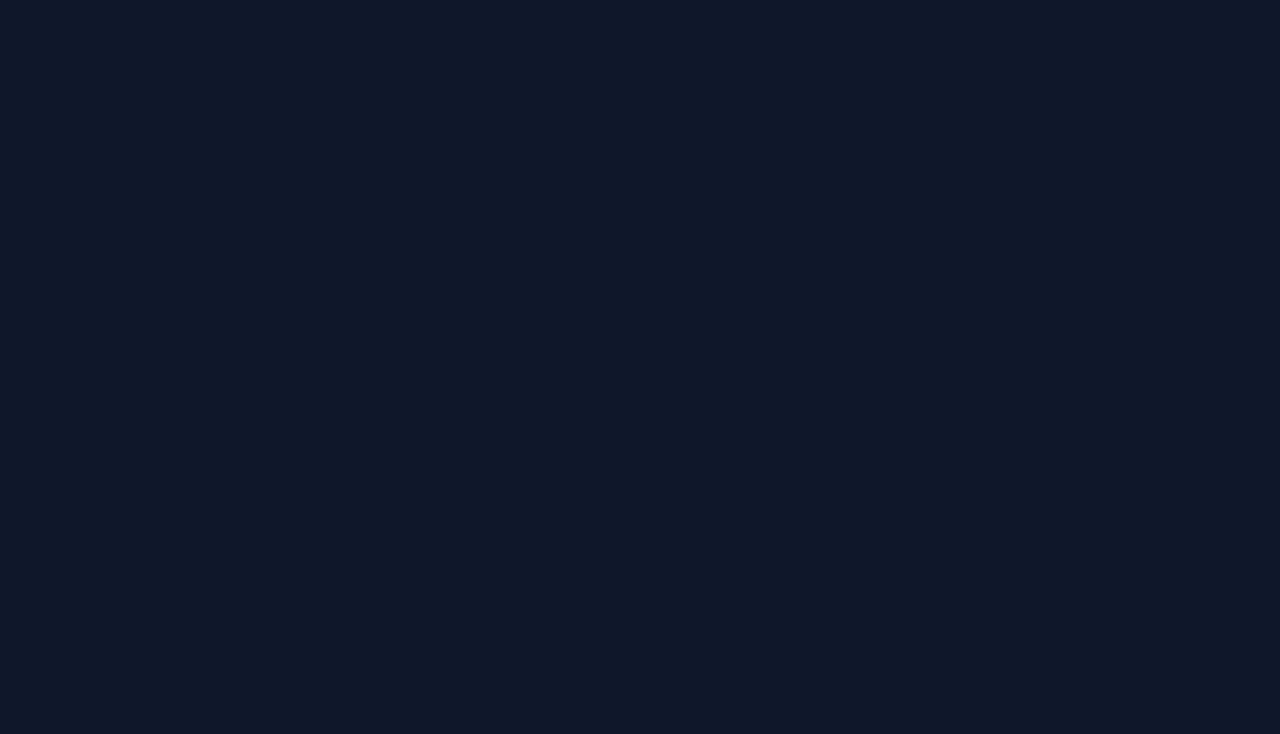
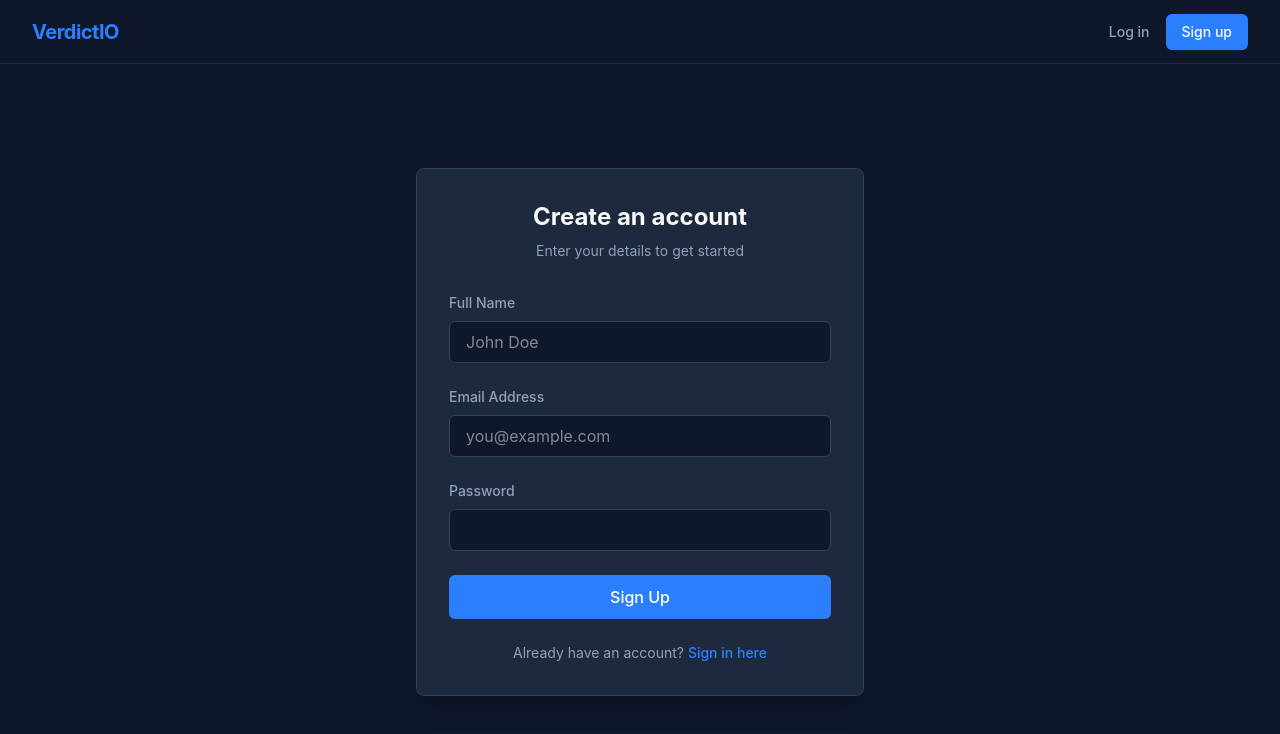
Before and after one commit to AnkitnMittal/verdict-io, a React (Vite) app in the folder client/: page /register in a window 1280 px wide. Shown: the top 734 px of the page. Built offline with nearby package versions, Linux system fonts and the light colour scheme; no server answers.

Commit message:
create client side routing and authentication page
- reusable components & pages for login, register and home page
- router for client side react routing
- provider for authentication & routing context
- move index.css to styles/globals.css

```diff
--- a/client/src/App.jsx
+++ b/client/src/App.jsx
@@ -1,5 +1,28 @@
+import { useEffect } from 'react';
+import { Outlet } from 'react-router-dom';
+import { useDispatch } from 'react-redux';
+import { Navbar } from './components/layout/Navbar';
+import { fetchCurrentUser } from './features/auth/authSlice';
+
 function App() {
-  return <> </>;
+  const dispatch = useDispatch();
+
+  /**
+   * Fetch the current user on initial app load to check if the user is authenticated.
+   * Relies on httpOnly cookie present from previous session
+   */
+  useEffect(() => {
+    dispatch(fetchCurrentUser());
+  }, [dispatch]);
+
+  return (
+    <div className='min-h-screen bg-slate-900 text-slate-50 font-sans selection:bg-blue-500/30'>
+      <Navbar />
+      <main>
+        <Outlet />
+      </main>
+    </div>
+  );
 }
 
 export default App;
--- /dev/null
+++ b/client/src/app/providers.jsx
@@ -0,0 +1,13 @@
+import { Provider } from 'react-redux';
+import { RouterProvider } from 'react-router-dom';
+import { store } from './store';
+import { router } from './router';
+
+/* Wrapper component to provide Redux store and React Router */
+export const AppProviders = () => {
+  return (
+    <Provider store={store}>
+      <RouterProvider router={router} />
+    </Provider>
+  );
+};
--- /dev/null
+++ b/client/src/app/router.jsx
@@ -0,0 +1,33 @@
+import { createBrowserRouter } from 'react-router-dom';
+
+import App from '../App';
+
+import { HomePage } from '../pages/Home/HomePage';
+import { LoginPage } from '../pages/Auth/LoginPage';
+import { RegisterPage } from '../pages/Auth/RegisterPage';
+
+import { ProtectedRoute } from '../features/auth/components/ProtectedRoute';
+
+export const router = createBrowserRouter([
+  {
+    path: '/',
+    element: <App />,
+    children: [
+      { index: true, element: <HomePage /> },
+      { path: '/login', element: <LoginPage /> },
+      { path: '/register', element: <RegisterPage /> },
+
+      /* Protected Routes for authenticated users */
+      {
+        element: <ProtectedRoute />,
+        children: [
+          {
+            path: 'problems',
+            element: <div className='p-8 text-center'>Problem Explorer (Phase 4)</div>,
+          },
+          /* Profile, Submission, Leaderboard, etc. */
+        ],
+      },
+    ],
+  },
+]);
--- /dev/null
+++ b/client/src/components/layout/Navbar.jsx
@@ -0,0 +1,69 @@
+import { Link } from 'react-router-dom';
+import { useAuth } from '../../features/auth/hooks/useAuth';
+
+export const Navbar = () => {
+  /* useAuth hook to access authentication state and functions */
+  const { isAuthenticated, user, logout } = useAuth();
+
+  return (
+    <nav className='bg-slate-900 border-b border-slate-800 text-slate-50 h-16'>
+      <div className='max-w-7xl mx-auto px-4 sm:px-6 lg:px-8 h-full flex items-center justify-between'>
+        {/* Logo, Problems & Leaderboard */}
+        <div className='flex items-center gap-8'>
+          <Link to='/' className='text-xl font-bold text-blue-500 tracking-tight'>
+            VerdictIO
+          </Link>
+          {isAuthenticated && (
+            <div className='hidden md:flex gap-4'>
+              <Link to='/problems' className='text-slate-400 hover:text-slate-50 transition-colors'>
+                Problems
+              </Link>
+              <Link
+                to='/leaderboard'
+                className='text-slate-400 hover:text-slate-50 transition-colors'
+              >
+                Leaderboard
+              </Link>
+            </div>
+          )}
+        </div>
+
+        {/**
+         * User Authentication Section
+         * If the user is authenticated, display a welcome message and a logout button.
+         * If the user is not authenticated, display login and signup links.
+         */}
+        <div className='flex items-center gap-4'>
+          {isAuthenticated ? (
+            <>
+              <span className='text-sm text-slate-400 hidden sm:block'>
+                Welcome, <span className='text-slate-50 font-medium'>{user?.fullName}</span>
+              </span>
+              <button
+                onClick={logout}
+                className='text-sm text-slate-400 hover:text-red-500 transition-colors px-3 py-2'
+              >
+                Logout
+              </button>
+            </>
+          ) : (
+            <>
+              <Link
+                to='/login'
+                className='text-sm text-slate-400 hover:text-slate-50 transition-colors font-medium'
+              >
+                Log in
+              </Link>
+              <Link
+                to='/register'
+                className='text-sm bg-blue-500 hover:bg-blue-600 px-4 py-2 rounded-md font-medium transition-colors'
+              >
+                Sign up
+              </Link>
+            </>
+          )}
+        </div>
+      </div>
+    </nav>
+  );
+};
--- a/client/src/main.jsx
+++ b/client/src/main.jsx
@@ -1,10 +1,10 @@
 import { StrictMode } from 'react';
 import { createRoot } from 'react-dom/client';
-import './index.css';
-import App from './App.jsx';
+import { AppProviders } from './app/providers';
+import './styles/globals.css';
 
 createRoot(document.getElementById('root')).render(
   <StrictMode>
-    <App />
+    <AppProviders />
   </StrictMode>,
 );
--- /dev/null
+++ b/client/src/pages/Auth/LoginPage.jsx
@@ -0,0 +1,29 @@
+import { Link } from 'react-router-dom';
+import { LoginForm } from '../../features/auth/components/LoginForm';
+
+export const LoginPage = () => {
+  return (
+    <div className='min-h-[calc(100vh-4rem)] flex items-center justify-center bg-slate-900 px-4'>
+      <div className='w-full max-w-md bg-slate-800 rounded-lg shadow-xl p-8 border border-slate-700'>
+        {/* Page Title */}
+        <div className='mb-8 text-center'>
+          <h2 className='text-2xl font-bold text-slate-50'>Welcome back</h2>
+          <p className='text-slate-400 mt-2 text-sm'>
+            Enter your credentials to access your account
+          </p>
+        </div>
+
+        {/* Login Form */}
+        <LoginForm />
+
+        {/* Sign up link */}
+        <div className='mt-6 text-center text-sm text-slate-400'>
+          Don't have an account?{' '}
+          <Link to='/register' className='text-blue-500 hover:text-blue-400 font-medium'>
+            Sign up here
+          </Link>
+        </div>
+      </div>
+    </div>
+  );
+};
--- /dev/null
+++ b/client/src/pages/Auth/RegisterPage.jsx
@@ -0,0 +1,27 @@
+import { Link } from 'react-router-dom';
+import { RegisterForm } from '../../features/auth/components/RegisterForm';
+
+export const RegisterPage = () => {
+  return (
+    <div className='min-h-[calc(100vh-4rem)] flex items-center justify-center bg-slate-900 px-4'>
+      <div className='w-full max-w-md bg-slate-800 rounded-lg shadow-xl p-8 border border-slate-700'>
+        {/* Page Title */}
+        <div className='mb-8 text-center'>
+          <h2 className='text-2xl font-bold text-slate-50'>Create an account</h2>
+          <p className='text-slate-400 mt-2 text-sm'>Enter your details to get started</p>
+        </div>
+
+        {/* Register Form */}
+        <RegisterForm />
+
+        {/* Sign up link */}
+        <div className='mt-6 text-center text-sm text-slate-400'>
+          Already have an account?{' '}
+          <Link to='/login' className='text-blue-500 hover:text-blue-400 font-medium'>
+            Sign in here
+          </Link>
+        </div>
+      </div>
+    </div>
+  );
+};
--- /dev/null
+++ b/client/src/pages/Home/HomePage.jsx
@@ -0,0 +1,24 @@
+import { Link } from 'react-router-dom';
+
+export const HomePage = () => {
+  return (
+    <div className='min-h-[calc(100vh-4rem)] bg-slate-900 flex flex-col items-center justify-center text-center px-4'>
+      <h1 className='text-5xl md:text-6xl font-extrabold text-slate-50 tracking-tight mb-6'>
+        Master Algorithms with <span className='text-blue-500'>VerdictIO</span>
+      </h1>
+      <p className='text-lg text-slate-400 max-w-2xl mb-10'>
+        The ultimate sandboxed code execution engine. Solve complex programming challenges, get
+        real-time evaluations, and leverage AI coaching to elevate your skills.
+      </p>
+
+      <div className='flex gap-4'>
+        <Link
+          to='/problems'
+          className='bg-blue-500 hover:bg-blue-600 text-white font-medium py-3 px-8 rounded-md transition-colors text-lg'
+        >
+          Start Coding
+        </Link>
+      </div>
+    </div>
+  );
+};
```
Also changed, not shown: client/src/styles/globals.css (renamed from client/src/index.css).
